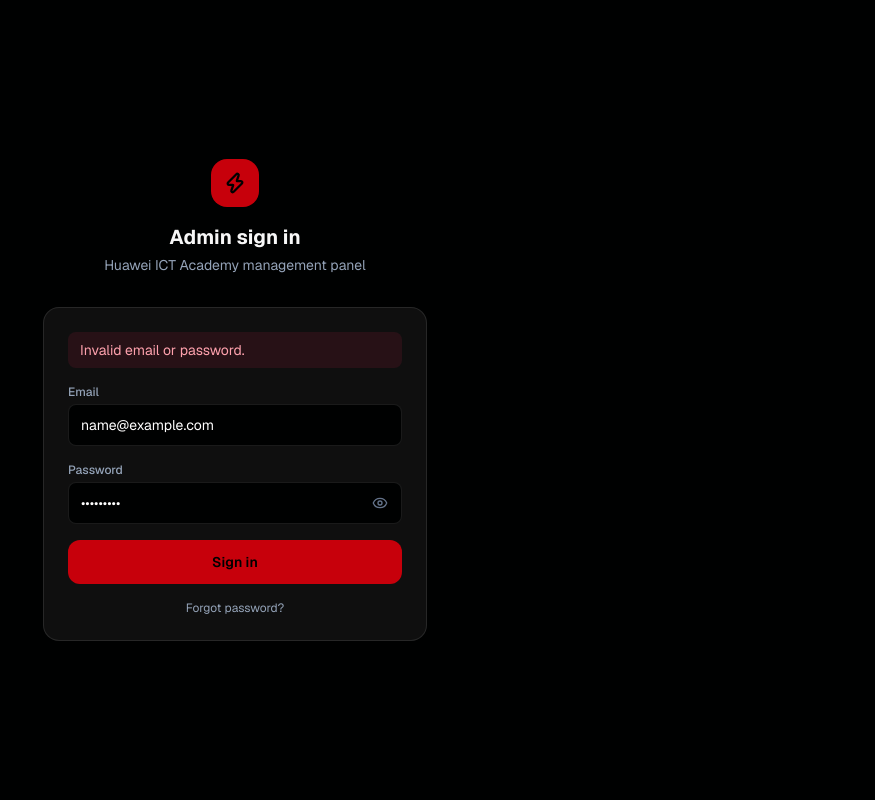
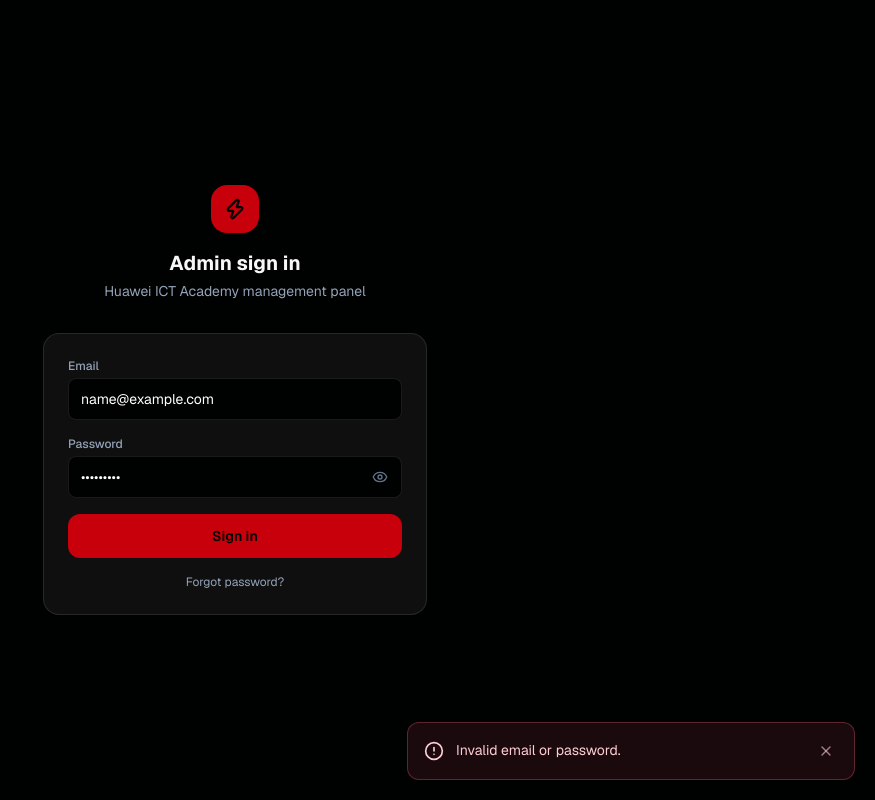
Before and after one commit to debugAyo/Huawei-Events, a Next.js app: page /admin/login in a window 1280 px wide. Both pictures are taken after typing "name@example.com", "Sample123" into the empty fields and a click on the button "Sign in". Shown: the whole page, without its empty margins (405-1280 px from the left). Built offline with nearby package versions, Linux system fonts and the light colour scheme; no server answers.

Commit message:
error handling

```diff
--- a/src/app/actions/session.ts
+++ b/src/app/actions/session.ts
@@ -13,7 +13,8 @@
   return Number.isFinite(n) && n > 0 ? n : DEFAULT_MINUTES;
 }
 
-export async function markAdminSessionStart() {
+export async function markAdminSessionStart(): Promise<{ success: boolean; error?: string }> {
+  try {
     const store = await cookies();
     store.set(COOKIE, String(Date.now()), {
       httpOnly: true,
@@ -22,6 +23,11 @@
       path: "/",
       maxAge: capMinutes() * 60,
     });
+    return { success: true };
+  } catch (err) {
+    console.error("[markAdminSessionStart] error:", err);
+    return { success: false, error: "Failed to initialize admin session. Please try again." };
+  }
 }
 
 export async function adminSessionState(): Promise<"ok" | "expired"> {
--- a/src/app/layout.tsx
+++ b/src/app/layout.tsx
@@ -2,6 +2,7 @@
 import { Geist, Geist_Mono } from "next/font/google";
 import "./globals.css";
 import { ThemeProvider } from "@/components/ThemeProvider";
+import { ToastProvider } from "@/components/Toast";
 
 const geistSans = Geist({
   variable: "--font-geist-sans",
@@ -39,7 +40,9 @@
         <script dangerouslySetInnerHTML={{ __html: NO_FOUC }} />
       </head>
       <body className="min-h-full flex flex-col">
-        <ThemeProvider>{children}</ThemeProvider>
+        <ThemeProvider>
+          <ToastProvider>{children}</ToastProvider>
+        </ThemeProvider>
       </body>
     </html>
   );
--- a/src/components/RegistrationForm.tsx
+++ b/src/components/RegistrationForm.tsx
@@ -1,6 +1,7 @@
 "use client";
 
 import { useActionState } from "react";
+import { useEffect } from "react";
 import {
   CalendarCheck,
   Loader2,
@@ -12,6 +13,7 @@
 } from "lucide-react";
 import { registerForEvent } from "@/app/actions";
 import { cn } from "@/lib/utils";
+import { useToast } from "@/components/Toast";
 
 export function RegistrationForm({
   eventId,
@@ -26,7 +28,20 @@
   officialRegistrationUrl?: string;
   officialRegistrationMessage?: string;
 }) {
+  const { warning, success: toastSuccess } = useToast();
   const [state, action, pending] = useActionState(registerForEvent, {});
+
+  useEffect(() => {
+    if (state.success) {
+      toastSuccess(state.status === "waitlisted" ? "You're on the waitlist!" : "Registration successful!");
+      if (state.emailErrors && state.emailErrors.length > 0) {
+        warning("Registration confirmed, but confirmation email could not be sent. Please check your spam folder or contact support.");
+      }
+    }
+    if (state.error) {
+      warning(state.error);
+    }
+  }, [state, toastSuccess, warning]);
 
   if (isPast) {
     return (
@@ -149,7 +164,7 @@
 
       <div>
         <label htmlFor="phone" className="mb-1 block text-xs font-medium text-slate-400">
-          Phone
+          Phone number (WhatsApp number)
         </label>
         <input
           id="phone"
--- /dev/null
+++ b/src/components/Toast.tsx
@@ -0,0 +1,104 @@
+"use client";
+
+import { createContext, useContext, useState, ReactNode, useCallback } from "react";
+import { X, CheckCircle, AlertCircle, AlertTriangle, Info } from "lucide-react";
+import { cn } from "@/lib/utils";
+
+type ToastType = "success" | "error" | "warning" | "info";
+
+interface Toast {
+  id: string;
+  message: string;
+  type: ToastType;
+  duration?: number;
+}
+
+interface ToastContextValue {
+  toasts: Toast[];
+  toast: (message: string, type: ToastType, duration?: number) => void;
+  dismiss: (id: string) => void;
+  success: (message: string, duration?: number) => void;
+  error: (message: string, duration?: number) => void;
+  warning: (message: string, duration?: number) => void;
+  info: (message: string, duration?: number) => void;
+}
+
+const ToastContext = createContext<ToastContextValue | null>(null);
+
+const icons: Record<ToastType, ReactNode> = {
+  success: <CheckCircle size={20} className="shrink-0" />,
+  error: <AlertCircle size={20} className="shrink-0" />,
+  warning: <AlertTriangle size={20} className="shrink-0" />,
+  info: <Info size={20} className="shrink-0" />,
+};
+
+const styles: Record<ToastType, string> = {
+  success: "border-green-400/30 bg-green-400/10 text-green-200",
+  error: "border-rose-400/30 bg-rose-400/10 text-rose-200",
+  warning: "border-amber-400/30 bg-amber-400/10 text-amber-200",
+  info: "border-sky-400/30 bg-sky-400/10 text-sky-200",
+};
+
+function ToastItem({ toast, onDismiss }: { toast: Toast; onDismiss: (id: string) => void }) {
+  return (
+    <div
+      className={cn(
+        "flex items-start gap-3 rounded-xl border p-4 animate-in slide-in-from-right-full duration-300",
+        styles[toast.type]
+      )}
+      role="alert"
+    >
+      <div className="flex-shrink-0 mt-0.5 text-current">{icons[toast.type]}</div>
+      <p className="flex-1 text-sm leading-relaxed">{toast.message}</p>
+      <button
+        onClick={() => onDismiss(toast.id)}
+        className="flex-shrink-0 p-1 text-current/60 hover:text-current transition"
+        aria-label="Dismiss"
+      >
+        <X size={16} />
+      </button>
+    </div>
+  );
+}
+
+export function ToastProvider({ children }: { children: ReactNode }) {
+  const [toasts, setToasts] = useState<Toast[]>([]);
+
+  const dismiss = useCallback((id: string) => {
+    setToasts((prev) => prev.filter((t) => t.id !== id));
+  }, []);
+
+  const toast = useCallback((message: string, type: ToastType, duration = 5000) => {
+    const id = Math.random().toString(36).slice(2, 9);
+    setToasts((prev) => [...prev, { id, message, type, duration }]);
+    if (duration > 0) {
+      setTimeout(() => dismiss(id), duration);
+    }
+  }, [dismiss]);
+
+  const helpers = {
+    success: (message: string, duration?: number) => toast(message, "success", duration),
+    error: (message: string, duration?: number) => toast(message, "error", duration),
+    warning: (message: string, duration?: number) => toast(message, "warning", duration),
+    info: (message: string, duration?: number) => toast(message, "info", duration),
+  };
+
+  return (
+    <ToastContext.Provider value={{ toasts, toast, dismiss, ...helpers }}>
+      {children}
+      <div className="fixed bottom-5 right-5 z-[100] flex flex-col gap-2 max-w-sm w-full sm:max-w-md pointer-events-none">
+        {toasts.map((t) => (
+          <div key={t.id} className="pointer-events-auto">
+            <ToastItem toast={t} onDismiss={dismiss} />
+          </div>
+        ))}
+      </div>
+    </ToastContext.Provider>
+  );
+}
+
+export function useToast() {
+  const ctx = useContext(ToastContext);
+  if (!ctx) throw new Error("useToast must be used within ToastProvider");
+  return ctx;
+}
--- a/src/components/admin/LoginForm.tsx
+++ b/src/components/admin/LoginForm.tsx
@@ -6,19 +6,19 @@
 import { Eye, EyeOff, Loader2, Zap } from "lucide-react";
 import { createClient } from "@/lib/supabase/client";
 import { markAdminSessionStart } from "@/app/actions/session";
+import { useToast } from "@/components/Toast";
 
 function LoginFormInner() {
   const router = useRouter();
   const searchParams = useSearchParams();
+  const { error: toastError, success: toastSuccess } = useToast();
   const [email, setEmail] = useState("");
   const [password, setPassword] = useState("");
-  const [error, setError] = useState<string | null>(null);
   const [loading, setLoading] = useState(false);
   const [showPassword, setShowPassword] = useState(false);
 
   async function handleSubmit(e: React.FormEvent) {
     e.preventDefault();
-    setError(null);
     setLoading(true);
 
     const supabase = createClient();
@@ -27,12 +27,21 @@
       password,
     });
 
-    setLoading(false);
     if (error) {
-      setError("Invalid email or password.");
+      setLoading(false);
+      toastError("Invalid email or password.");
       return;
     }
-    await markAdminSessionStart();
+
+    const { success, error: sessionError } = await markAdminSessionStart();
+    setLoading(false);
+
+    if (!success) {
+      toastError(sessionError ?? "Failed to initialize admin session. Please try again.");
+      return;
+    }
+
+    toastSuccess("Welcome back!");
     router.push(searchParams.get("next") ?? "/admin");
     router.refresh();
   }
@@ -57,11 +66,6 @@
           {searchParams.get("error") === "not_admin" && (
             <p className="rounded-lg bg-amber-500/10 px-3 py-2 text-sm text-amber-300">
               Your account does not have admin access.
-            </p>
-          )}
-          {error && (
-            <p className="rounded-lg bg-rose-500/10 px-3 py-2 text-sm text-rose-300">
-              {error}
             </p>
           )}
 
--- a/src/lib/email.ts
+++ b/src/lib/email.ts
@@ -10,8 +10,10 @@
   to: string | string[];
   subject: string;
   html: string;
-}): Promise<boolean> {
-  if (!RESEND_API_KEY) return false;
+}): Promise<{ success: boolean; error?: string }> {
+  if (!RESEND_API_KEY) {
+    return { success: false, error: "RESEND_API_KEY not configured" };
+  }
 
   const res = await fetch("https://api.resend.com/emails", {
     method: "POST",
@@ -30,9 +32,9 @@
   if (!res.ok) {
     const text = await res.text().catch(() => "");
     console.error("[email] Resend error", res.status, text);
-    return false;
+    return { success: false, error: `Resend API error (${res.status}): ${text}` };
   }
-  return true;
+  return { success: true };
 }
 
 function shell(title: string, body: string): string {
@@ -78,7 +80,7 @@
 export async function sendAttendeeConfirmation(
   to: string,
   data: RegistrationEmailData,
-): Promise<boolean> {
+): Promise<{ success: boolean; error?: string }> {
   const hasOfficialUrl = Boolean(data.officialRegistrationUrl);
   const defaultMessage =
     "Important: Your registration with us does not complete the official Huawei registration. Please click the button below to complete your registration on Huawei's official platform.";
@@ -119,7 +121,7 @@
 export async function sendAdminNewRegistration(
   adminEmail: string,
   data: RegistrationEmailData,
-): Promise<boolean> {
+): Promise<{ success: boolean; error?: string }> {
   const html = shell(
     "New registration",
     `<p style="margin:0 0 16px;font-size:14px;line-height:1.6"><strong>${esc(data.fullName)}</strong> registered for <strong>${esc(data.eventTitle)}</strong>.</p>
```
Also changed, not shown: src/app/actions.ts (+35 -6 lines). Lines whose indentation alone changed are shown as unchanged.
